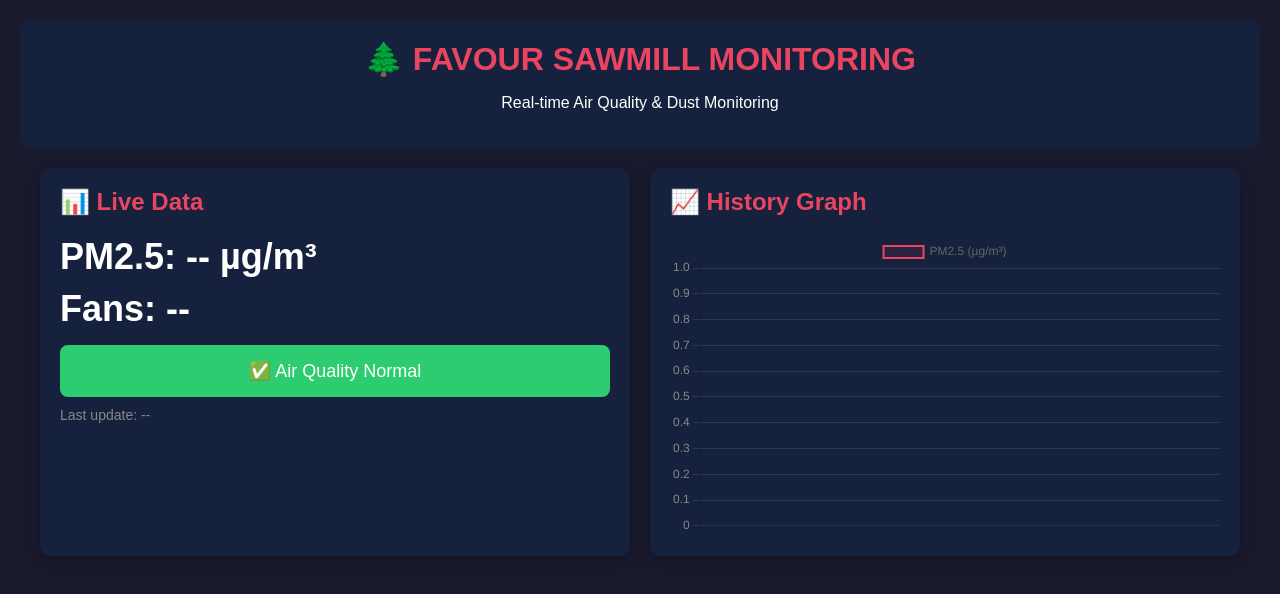
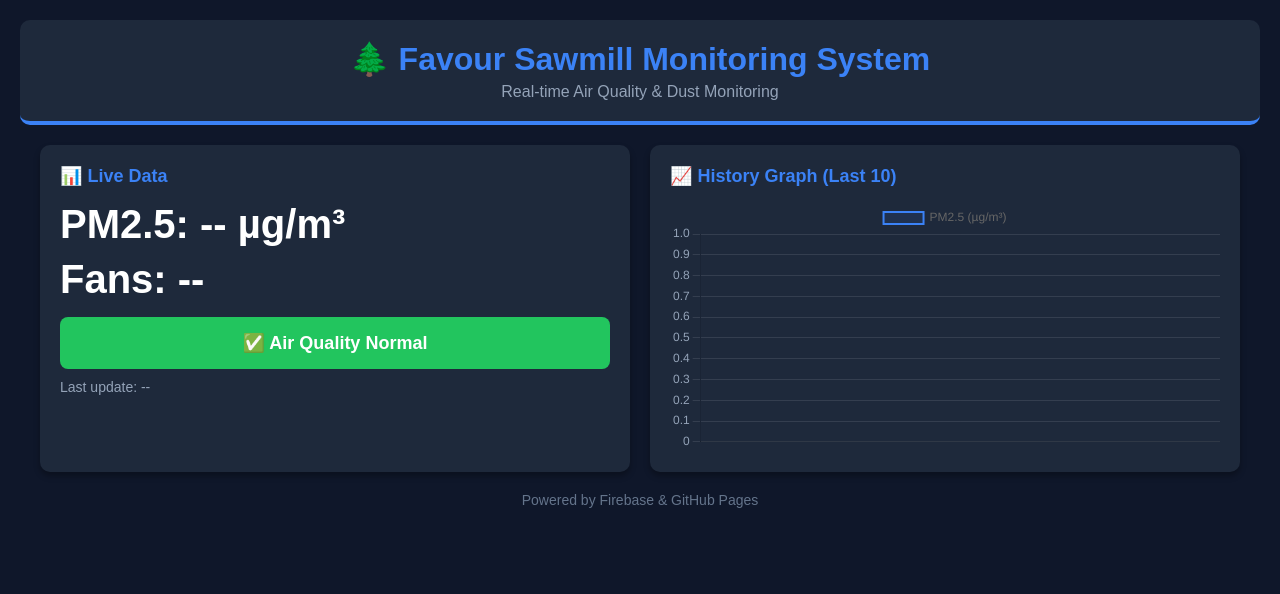
Before and after one commit to zegseg-expert/favour-sawmill-monitoring, a website: page index.html in a window 1280 px wide. Drawn offline with nearby package versions, Linux system fonts and the light colour scheme; no server answers.

Commit message:
Update HTML structure and styles for monitoring system

```diff
--- a/index.html
+++ b/index.html
@@ -3,30 +3,31 @@
 <head>
     <meta charset="UTF-8">
     <meta name="viewport" content="width=device-width, initial-scale=1.0">
-    <title>FAVOUR SAWMILL MONITORING</title>
-    <!-- Import Chart.js via CDN -->
+    <title>Favour Sawmill Monitoring System</title>
     <script src="https://cdn.jsdelivr.net/npm/chart.js"></script>
     <style>
-        body { font-family: Arial, sans-serif; background: #1a1a2e; color: white; margin: 0; padding: 20px; }
-        .header { background: #16213e; padding: 20px; border-radius: 10px; text-align: center; margin-bottom: 20px; }
-        .header h1 { margin: 0; color: #e94560; }
+        body { font-family: Arial, sans-serif; background: #0f172a; color: white; margin: 0; padding: 20px; }
+        .header { background: #1e293b; padding: 20px; border-radius: 10px; text-align: center; margin-bottom: 20px; border-bottom: 4px solid #3b82f6; }
+        .header h1 { margin: 0; color: #3b82f6; }
+        .header p { color: #94a3b8; margin: 5px 0 0 0; }
         .container { display: grid; grid-template-columns: 1fr 1fr; gap: 20px; max-width: 1200px; margin: 0 auto; }
-        .card { background: #16213e; padding: 20px; border-radius: 10px; box-shadow: 0 4px 15px rgba(0,0,0,0.3); }
-        .card h2 { color: #e94560; margin-top: 0; }
-        .value { font-size: 36px; font-weight: bold; margin: 10px 0; }
-        .danger { color: #e94560; }
-        .safe { color: #2ecc71; }
-        .status-box { padding: 15px; border-radius: 8px; text-align: center; font-size: 18px; margin-top: 15px; }
-        .status-danger { background: #e94560; color: white; }
-        .status-safe { background: #2ecc71; color: white; }
-        #chart-container { width: 100%; height: 300px; margin-top: 20px; }
+        .card { background: #1e293b; padding: 20px; border-radius: 10px; box-shadow: 0 4px 6px rgba(0,0,0,0.3); }
+        .card h2 { color: #3b82f6; margin-top: 0; font-size: 18px; }
+        .value { font-size: 40px; font-weight: bold; margin: 10px 0; }
+        .danger { color: #ef4444; }
+        .safe { color: #22c55e; }
+        .status-box { padding: 15px; border-radius: 8px; text-align: center; font-size: 18px; margin-top: 15px; font-weight: bold; }
+        .status-danger { background: #ef4444; color: white; }
+        .status-safe { background: #22c55e; color: white; }
+        #chart-container { width: 100%; height: 250px; margin-top: 10px; }
+        .footer { text-align: center; color: #64748b; margin-top: 20px; font-size: 14px; }
         @media (max-width: 768px) { .container { grid-template-columns: 1fr; } }
     </style>
 </head>
 <body>
 
     <div class="header">
-        <h1>🌲 FAVOUR SAWMILL MONITORING</h1>
+        <h1>🌲 Favour Sawmill Monitoring System</h1>
         <p>Real-time Air Quality & Dust Monitoring</p>
     </div>
 
@@ -36,22 +37,24 @@
             <div class="value">PM2.5: <span id="pm25">--</span> µg/m³</div>
             <div class="value">Fans: <span id="fans">--</span></div>
             <div id="statusBox" class="status-box status-safe">✅ Air Quality Normal</div>
-            <div style="margin-top: 10px; font-size: 14px; color: #888;">
+            <div style="margin-top: 10px; font-size: 14px; color: #94a3b8;">
                 Last update: <span id="lastUpdate">--</span>
             </div>
         </div>
 
         <div class="card">
-            <h2>📈 History Graph</h2>
+            <h2>📈 History Graph (Last 10)</h2>
             <div id="chart-container">
                 <canvas id="chart"></canvas>
             </div>
         </div>
     </div>
 
-    <!-- FIREBASE CONFIGURATION (Embedded directly) -->
+    <div class="footer">
+        Powered by Firebase & GitHub Pages
+    </div>
+
     <script type="module">
-        // Import Firebase functions using CDN directly
         import { initializeApp } from "https://www.gstatic.com/firebasejs/9.22.0/firebase-app.js";
         import { getFirestore, collection, query, orderBy, limit, getDocs } from "https://www.gstatic.com/firebasejs/9.22.0/firebase-firestore.js";
 
@@ -65,7 +68,6 @@
             appId: "1:804940279117:web:12e2000376d3a0e1f49b04"
         };
 
-        // Initialize Firebase
         const app = initializeApp(firebaseConfig);
         const db = getFirestore(app);
 
@@ -73,42 +75,21 @@
         const ctx = document.getElementById('chart').getContext('2d');
         const chart = new Chart(ctx, {
             type: 'line',
-            data: {
-                labels: [],
-                datasets: [{
-                    label: 'PM2.5 (µg/m³)',
-                    data: [],
-                    borderColor: '#e94560',
-                    backgroundColor: 'rgba(233, 69, 96, 0.1)',
-                    tension: 0.3,
-                    fill: true,
-                    borderWidth: 2
-                }]
-            },
-            options: {
-                responsive: true,
-                maintainAspectRatio: false,
-                scales: {
-                    y: { beginAtZero: true, grid: { color: 'rgba(255,255,255,0.1)' }, ticks: { color: '#888' } },
-                    x: { grid: { color: 'rgba(255,255,255,0.1)' }, ticks: { color: '#888' } }
-                }
-            }
+            data: { labels: [], datasets: [{ label: 'PM2.5 (µg/m³)', data: [], borderColor: '#3b82f6', backgroundColor: 'rgba(59, 130, 246, 0.1)', tension: 0.3, fill: true, borderWidth: 2 }] },
+            options: { responsive: true, maintainAspectRatio: false, scales: { y: { beginAtZero: true, grid: { color: 'rgba(255,255,255,0.1)' }, ticks: { color: '#94a3b8' } }, x: { grid: { color: 'rgba(255,255,255,0.1)' }, ticks: { color: '#94a3b8' } } } }
         });
 
-        // --- FETCH DATA FROM FIRESTORE ---
+        // --- FETCH DATA (LIMIT TO 10) ---
         async function fetchData() {
             try {
-                // Get latest reading
                 const qLatest = query(collection(db, "sawmill_readings"), orderBy("timestamp", "desc"), limit(1));
                 const latestSnapshot = await getDocs(qLatest);
 
                 if (!latestSnapshot.empty) {
                     const latest = latestSnapshot.docs[0].data();
-
                     document.getElementById('pm25').textContent = latest.pm25 || 0;
                     document.getElementById('fans').textContent = latest.fan_active ? 'ON 🔵' : 'OFF';
-                    document.getElementById('lastUpdate').textContent = latest.timestamp ?
-                        new Date(latest.timestamp.seconds * 1000).toLocaleTimeString() : '--';
+                    document.getElementById('lastUpdate').textContent = latest.timestamp ? new Date(latest.timestamp.seconds * 1000).toLocaleTimeString() : '--';
 
                     const statusBox = document.getElementById('statusBox');
                     if (latest.alert) {
@@ -120,34 +101,24 @@
                     }
                 }
 
-                // Get history (last 20 readings)
-                const qHistory = query(collection(db, "sawmill_readings"), orderBy("timestamp", "desc"), limit(20));
+                // **** CHANGED LIMIT TO 10 HERE ****
+                const qHistory = query(collection(db, "sawmill_readings"), orderBy("timestamp", "desc"), limit(10));
                 const historySnapshot = await getDocs(qHistory);
-
                 let history = [];
-                historySnapshot.forEach(doc => {
-                    history.push(doc.data());
-                });
+                historySnapshot.forEach(doc => history.push(doc.data()));
                 history.reverse();
 
                 if (history.length > 0) {
-                    chart.data.labels = history.map(d => {
-                        if (d.timestamp) {
-                            return new Date(d.timestamp.seconds * 1000).toLocaleTimeString();
-                        }
-                        return '--';
-                    });
+                    chart.data.labels = history.map(d => d.timestamp ? new Date(d.timestamp.seconds * 1000).toLocaleTimeString() : '--');
                     chart.data.datasets[0].data = history.map(d => d.pm25 || 0);
                     chart.update();
                 }
-
             } catch (error) {
-                console.error('Error fetching data:', error);
+                console.error('Error:', error);
                 document.getElementById('pm25').textContent = 'Error';
             }
         }
 
-        // Refresh every 10 seconds
         setInterval(fetchData, 10000);
         fetchData();
     </script>
```
